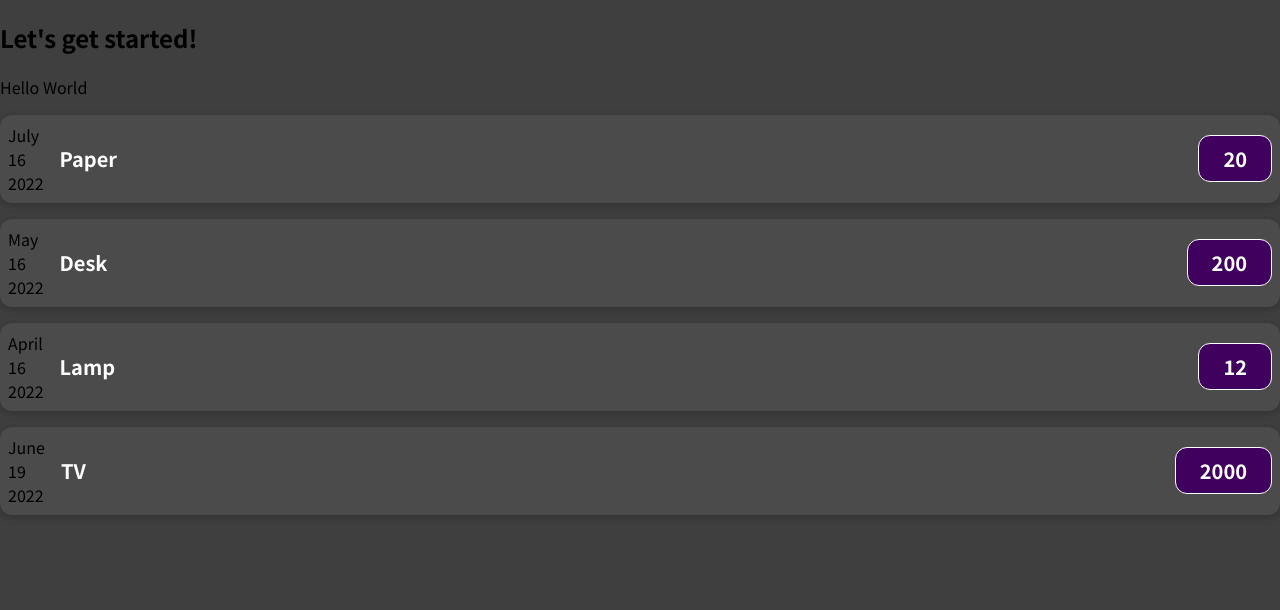
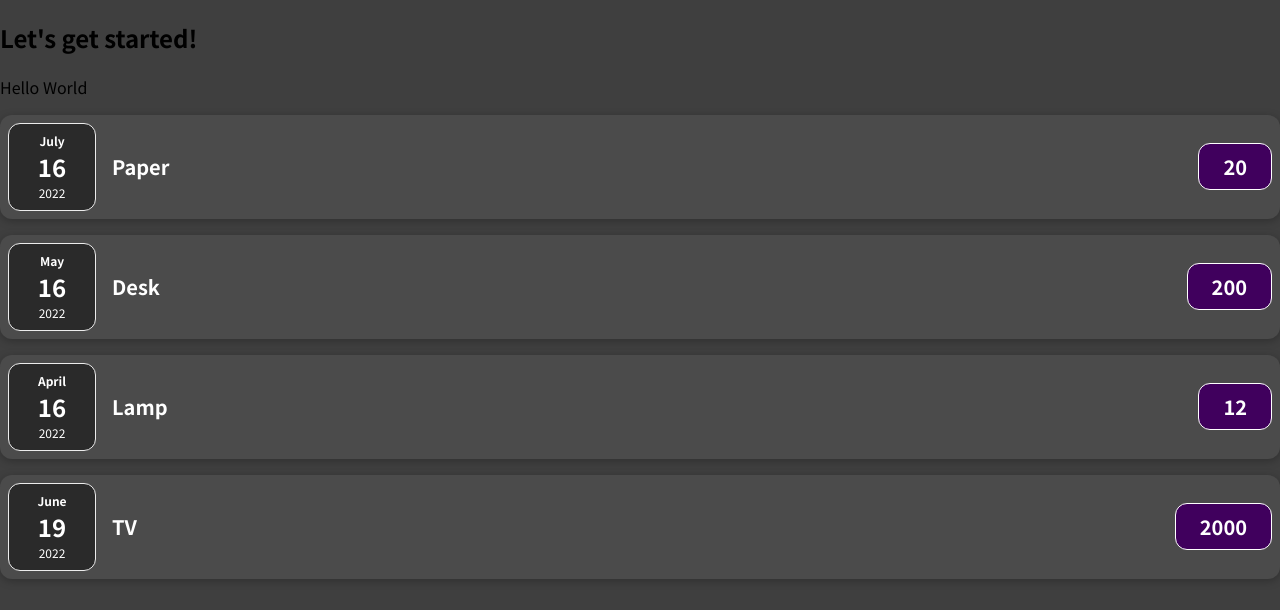
Before and after one commit to AndrewPrud/args-react, a React (Create React App) app in the folder 01-starting-setup/: page / in a window 1280 px wide. Shown: the top 610 px of the page. Built offline with nearby package versions, Linux system fonts and the light colour scheme.

Commit message:
ExpenseDate

```diff
--- /dev/null
+++ b/01-starting-setup/src/components/ExpenseDate.css
@@ -0,0 +1,26 @@
+.expense-date {
+    display: flex;
+    flex-direction: column;
+    width: 5.5rem;
+    height: 5.5rem;
+    border: 1px solid #ececec;
+    background-color: #2a2a2a;
+    color: white;
+    border-radius: 12px;
+    align-items: center;
+    justify-content: center;
+  }
+
+  .expense-date__month {
+    font-size: 0.75rem;
+    font-weight: bold;
+  }
+
+  .expense-date__year {
+    font-size: 0.75rem;
+  }
+
+  .expense-date__day {
+    font-size: 1.5rem;
+    font-weight: bold;
+  }
--- /dev/null
+++ b/01-starting-setup/src/components/ExpenseDate.js
@@ -0,0 +1,18 @@
+import React from 'react';
+import './ExpenseDate.css';
+
+function ExpenseDate(props) {
+    const month = props.date.toLocaleString('en-US', {month: 'long'});
+    const day = props.date.toLocaleString('en-US', {day: '2-digit'});
+    const year = props.date.getFullYear();
+
+    return (
+        <div className = "expense-date">
+            <div className = "expense-date__month">{month}</div>
+            <div className = "expense-date__day">{day}</div>
+            <div className = "expense-date__year">{year}</div>
+        </div>
+    );
+}
+
+export default ExpenseDate;
--- a/01-starting-setup/src/components/ExpenseItem.js
+++ b/01-starting-setup/src/components/ExpenseItem.js
@@ -1,18 +1,13 @@
 import React from 'react';
 import './ExpenseItem.css';
+import './ExpenseDate.js';
+import ExpenseDate from './ExpenseDate';
 
 function ExpenseItem(props) {
-    const month = props.date.toLocaleString('en-US', {month: 'long'});
-    const day = props.date.toLocaleString('en-US', {day: '2-digit'});
-    const year = props.date.getFullYear();
 
     return (
         <div className='expense-item'>
-            <div>
-                <div>{month}</div>
-                <div>{day}</div>
-                <div>{year}</div>
-            </div>
+            <ExpenseDate date = {props.date}></ExpenseDate>
             <div className='expense-item__description'>
                 <h2>{props.title}</h2>
             </div>
```
Also changed, not shown: 1 other file (tests, documents, lock files or other folders).
